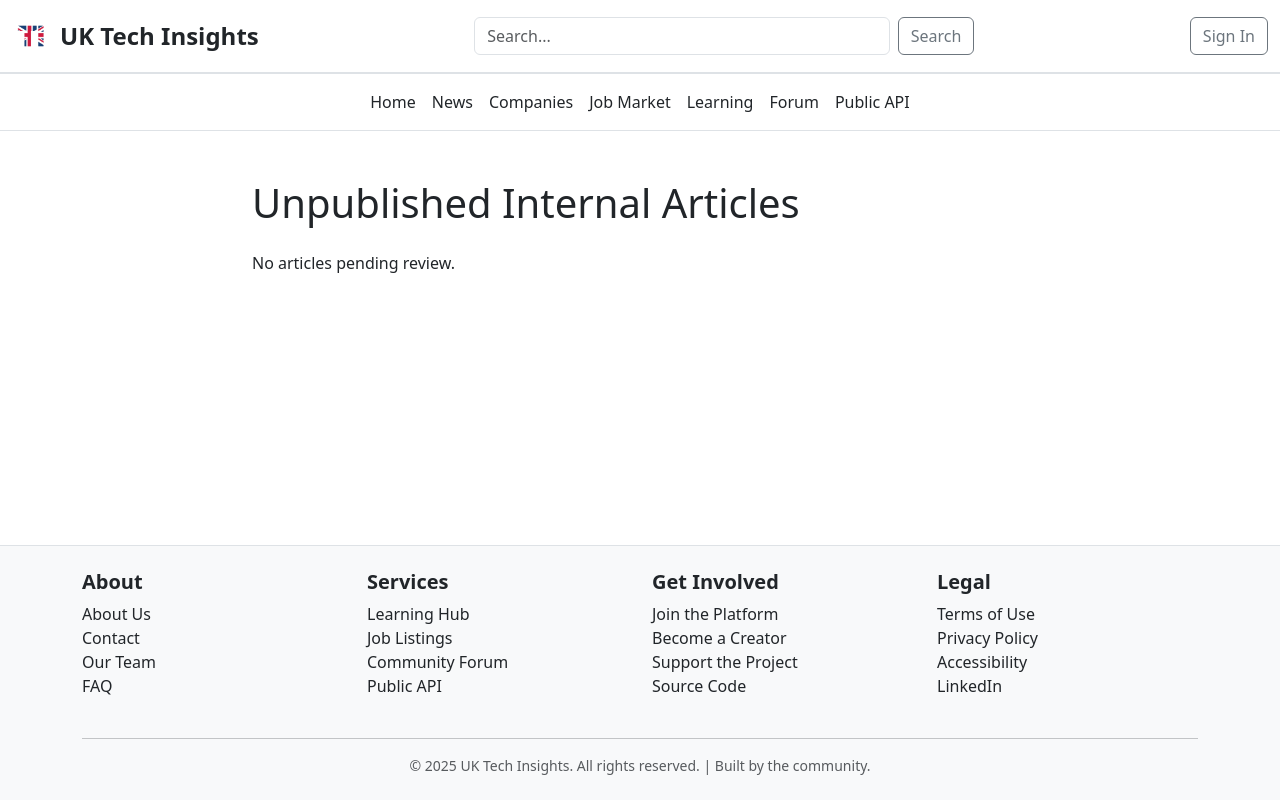
After one commit to Galchov/uk-tech-insights, a Django app: template templates/news/internal_article_moderation_list.html in a window 1280 px wide. The commit adds this page. Run offline with Django 5.2, Linux system fonts and the light colour scheme; the template is opened without the code that fills it, so the values that code supplies are empty; some libraries are stand-ins or nearby versions.

Commit message:
:construction: feat(news): add moderation for internal news articles

```diff
--- a/apps/news/urls.py
+++ b/apps/news/urls.py
@@ -7,6 +7,12 @@ urlpatterns = [
     path('', views.ArticleListView.as_view(), name='article_list'),
     path('article/create/', views.InternalArticleCreateView.as_view(), name='article_create'),
     path('article/<slug:slug>/', views.NewsArticleDetailView.as_view(), name='article_detail'),
+
+    path('internal/pending/', views.InternalArticleModerationListView.as_view(), name='internal_article_pending'),
+    path('internal/<slug:slug>/publish/', views.InternalArticlePublishView.as_view(), name='internal_article_publish'),
+    path('internal/<slug:slug>/edit/', views.InternalArticleUpdateView.as_view(), name='internal_article_edit'),
+    path('internal/<slug:slug>/delete/', views.InternalArticleDeleteView.as_view(), name='internal_article_delete'),
+
     # path('article/<slug:slug>/edit/', views.NewsArticleUpdateView.as_view(), name='article_edit'),
     # path('article/<slug:slug>/delete/', views.NewsArticleDeleteView.as_view(), name='article_delete'),
 
--- /dev/null
+++ b/templates/news/internal_article_moderation_list.html
@@ -0,0 +1,33 @@
+{% extends 'common/base.html' %}
+
+{% block title %}Review Articles{% endblock %}
+
+{% block content %}
+<div class="container mt-4">
+  <h1 class="mb-4">Unpublished Internal Articles</h1>
+
+  {% if articles %}
+    <ul class="list-group">
+      {% for article in articles %}
+        <li class="list-group-item d-flex justify-content-between align-items-center">
+          <div>
+            <strong>{{ article.title }}</strong>
+            <small class="text-muted ms-2">{{ article.created_at|date:"Y-m-d H:i" }}</small>
+          </div>
+          <div>
+            <a href="{% url 'news:article_detail' article.slug %}" class="btn btn-sm btn-outline-primary">View</a>
+            <a href="{% url 'news:internal_article_edit' article.slug %}" class="btn btn-sm btn-outline-secondary">Edit</a>
+            <a href="{% url 'news:internal_article_delete' article.slug %}" class="btn btn-sm btn-outline-danger">Delete</a>
+            <form method="post" action="{% url 'news:internal_article_publish' article.slug %}" class="d-inline">
+              {% csrf_token %}
+              <button type="submit" class="btn btn-sm btn-success">Publish</button>
+            </form>
+          </div>
+        </li>
+      {% endfor %}
+    </ul>
+  {% else %}
+    <p>No articles pending review.</p>
+  {% endif %}
+</div>
+{% endblock %}
```
Also changed, not shown: apps/news/views.py (+52 -2 lines), templates/accounts/dashboard.html (+7 -0 lines), media/news_covers/news_0HioZYj.jpg (added).
